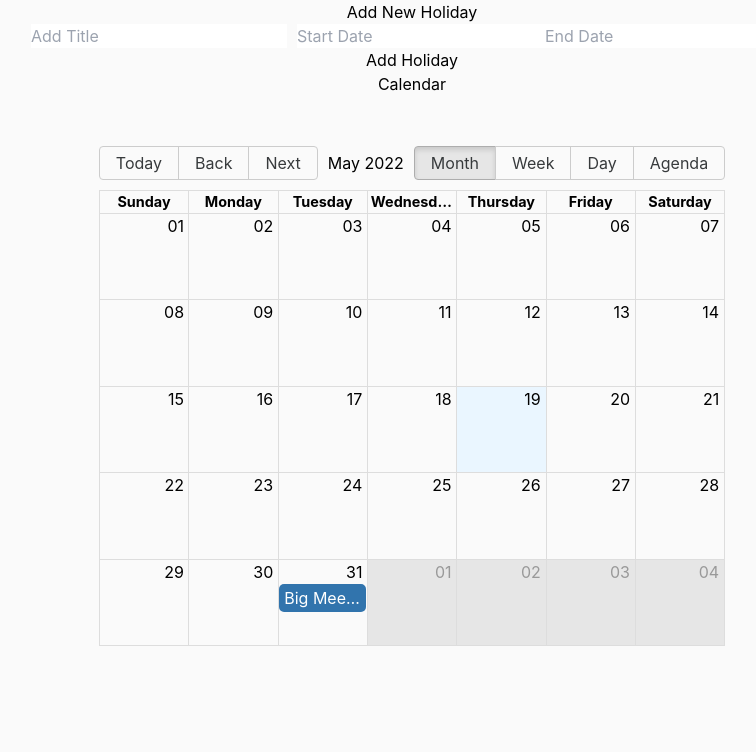
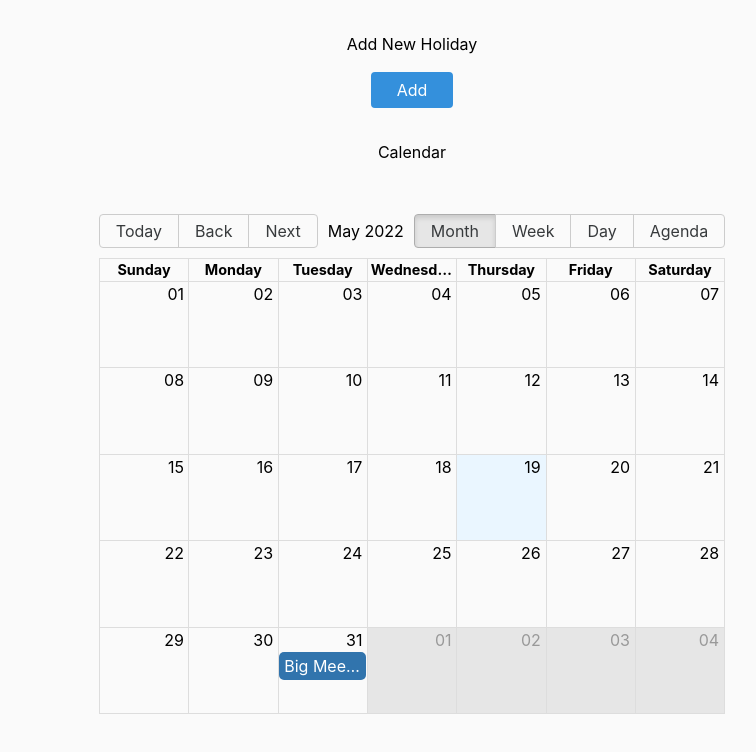
Before and after one commit to yswarkare/calendar-app, a React (Create React App) app: page / in a window 1280 px wide. Shown: the top 752 px of the page, without its empty margins (228-984 px from the left). Built offline with nearby package versions, Linux system fonts and the light colour scheme.

Commit message:
added button to Add New Holiday

```diff
--- a/src/components/AddHoliday/AddHoliday.js
+++ b/src/components/AddHoliday/AddHoliday.js
@@ -3,42 +3,50 @@ import { useContextState, useUpdateContextState } from '../../hooks/ContextState
 import DatePicker from 'react-datepicker';
 
 const AddHoliday = () => {
+	const [showInput, setShowInput] = useState(false);
 	const [newHoliday, setNewHoliday] = useState({ title: '', start: '', end: '' });
 	const allHolidays = useContextState().holidays;
 	const updateContextState = useUpdateContextState();
 
 	const handleAddHoliday = () => {
 		updateContextState('holidays', [...allHolidays, newHoliday]);
+		setShowInput(false);
 	};
 
 	return (
-		<div className={`w-full flex flex-col justify-center content-center items-center`}>
+		<div
+			className={`w-full px-8 py-8 gap-4 flex flex-col justify-center content-center items-center`}
+		>
 			<h2>Add New Holiday</h2>
-			<div className={`w-full flex flex-row justify-center content-center items-center`}>
+			{!showInput && (
+				<button className={`btn-blue w-fit`} onClick={() => setShowInput(true)}>
+					Add
+				</button>
+			)}
+			{showInput && (
+				<div className={`w-full gap-4 flex flex-col justify-center content-center items-center`}>
+					<div className={`w-1/2 gap-4 flex flex-row justify-center content-center items-center`}>
 						<input
+							className={`w-full border-1 rounded`}
 							type='text'
 							placeholder='Add Title'
-					style={{ width: '20%', marginRight: '10px' }}
 							value={newHoliday.title}
 							onChange={(e) => setNewHoliday({ ...newHoliday, title: e.target.value })}
 						/>
 						<DatePicker
-					placeholderText='Start Date'
-					style={{ marginRight: '10px' }}
+							className={`w-full border-1 rounded`}
+							placeholderText='Date'
 							selected={newHoliday.start}
-					onChange={(start) => setNewHoliday({ ...newHoliday, start })}
-				/>
-				<DatePicker
-					placeholderText='End Date'
-					selected={newHoliday.end}
-					onChange={(end) => setNewHoliday({ ...newHoliday, end })}
+							onChange={(date) => setNewHoliday({ ...newHoliday, start: date, end: date })}
 						/>
 					</div>
 					<div>
-				<button stlye={{ marginTop: '10px' }} onClick={() => handleAddHoliday()}>
+						<button className={`btn-blue w-full`} onClick={() => handleAddHoliday()}>
 							Add Holiday
 						</button>
 					</div>
+				</div>
+			)}
 		</div>
 	);
 };
```
Lines whose indentation alone changed are shown as unchanged.
